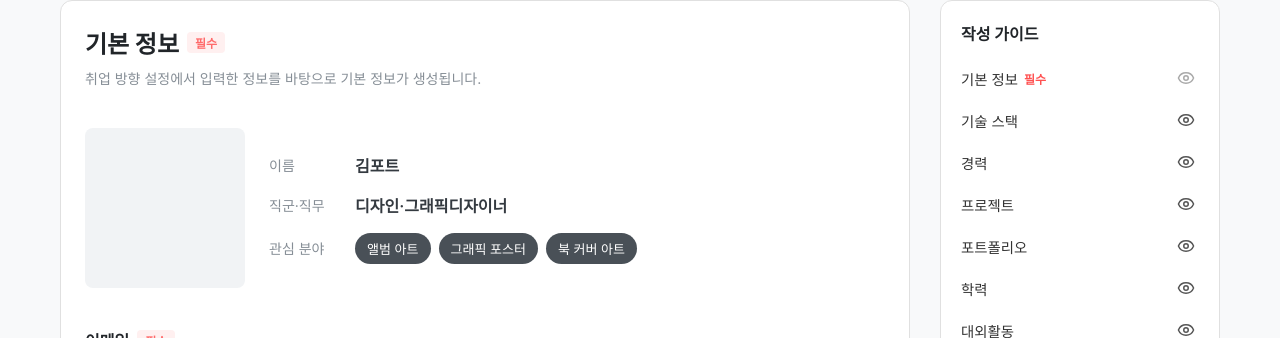
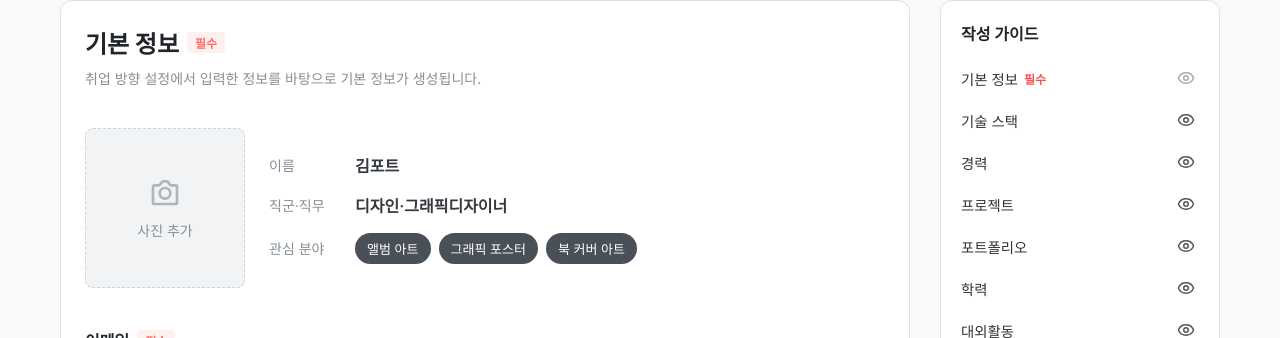
Before and after one commit to SMU-LIKELION-PROJECT-TEAM-2/resume-portfolio-frontend, a React (Vite) app: page /editor in a window 1280 px wide. Shown: the part 226-564 px from the top of the page. Built offline with nearby package versions, Linux system fonts and the light colour scheme.

Commit message:
Feat: PortfolioEditor Page 기본 정보 사진 추가 기능 구현

```diff
--- a/package.json
+++ b/package.json
@@ -41,6 +41,7 @@
     ]
   },
   "devDependencies": {
+    "@emotion/babel-plugin": "^11.13.5",
     "@vitejs/plugin-react": "^4.5.0",
     "vite": "^6.3.5"
   }
--- a/src/components/PortfolioEditorPage/form/BasicInfo.jsx
+++ b/src/components/PortfolioEditorPage/form/BasicInfo.jsx
@@ -1,4 +1,4 @@
-import React, { useState, forwardRef, useImperativeHandle } from 'react';
+import React, { useState, useEffect, useRef, forwardRef, useImperativeHandle } from 'react';
 import styled from '@emotion/styled';
 import { SectionContainer } from '../sharedStyles';
 
@@ -36,12 +36,76 @@ const ProfileSection = styled.section`
   padding-bottom: 40px;
 `;
 
-const ProfileImagePlaceholder = styled.div`
+const ProfileImageContainer = styled.div`
+  position: relative;
   width: 160px;
   height: 160px;
   background-color: #f1f3f5;
+  border: 1px dashed #ced4da;
   border-radius: 8px;
   flex-shrink: 0;
+  cursor: pointer;
+  display: flex;
+  flex-direction: column;
+  justify-content: center;
+  align-items: center;
+  overflow: hidden;
+  transition: all 0.2s ease;
+
+  &:hover {
+    border-color: #845ef7;
+    background-color: #f8f9fa;
+  }
+`;
+
+const ProfileImage = styled.img`
+  width: 100%;
+  height: 100%;
+  object-fit: cover;
+`;
+
+const ImageOverlay = styled.div`
+  position: absolute;
+  top: 0;
+  left: 0;
+  width: 100%;
+  height: 100%;
+  background-color: rgba(0, 0, 0, 0.5);
+  display: flex;
+  justify-content: center;
+  align-items: center;
+  gap: 16px;
+  opacity: 0;
+  transition: opacity 0.2s ease;
+
+  ${ProfileImageContainer}:hover & {
+    opacity: 1;
+  }
+`;
+
+const ImageActionButton = styled.button`
+  background: none;
+  border: none;
+  color: white;
+  font-size: 14px;
+  font-weight: 600;
+  cursor: pointer;
+  padding: 8px;
+
+  &:hover {
+    text-decoration: underline;
+  }
+`;
+
+const PlaceholderIcon = styled.div`
+    color: #adb5bd;
+    margin-bottom: 8px;
+`;
+
+const PlaceholderText = styled.p`
+    font-size: 14px;
+    color: #868e96;
+    margin: 0;
 `;
 
 const ProfileDetails = styled.div`
@@ -60,7 +124,7 @@ const InfoRow = styled.div`
 const InfoLabel = styled.span`
   font-size: 14px;
   color: #868e96;
-  width: 70px; // 레이블 너비 고정으로 정렬 맞춤
+  width: 70px;
 `;
 
 const InfoValue = styled.span`
@@ -130,7 +194,7 @@ const IconWrapper = styled.div`
   right: 16px;
   top: 50%;
   transform: translateY(-50%);
-  pointer-events: none; // 아이콘이 클릭되지 않도록 설정
+  pointer-events: none;
 `;
 
 const SearchIcon = () => (
@@ -163,7 +227,11 @@ const BasicInfo = forwardRef((props, ref) => {
     email: '',
     phone: '',
     address: '',
+    profileImage: null,
   });
+
+  const [imagePreview, setImagePreview] = useState(null);
+  const fileInputRef = useRef(null);
 
   const handleChange = (e) => {
     const { name, value } = e.target;
@@ -175,13 +243,9 @@ const BasicInfo = forwardRef((props, ref) => {
 
   const handleAddressSearch = () => {
     new window.daum.Postcode({
-      // 2. 사용자가 주소를 선택했을 때 실행될 콜백 함수
       oncomplete: function(data) {
-        // 도로명 주소, 지번 주소 등 다양한 주소 정보를 data 객체로 받아옵니다.
-        // 여기서는 도로명 주소를 사용합니다.
         const roadAddr = data.roadAddress;
 
-        // 3. state를 선택된 주소로 업데이트합니다.
         setBasicInfo(prev => ({
           ...prev,
           address: roadAddr,
@@ -189,6 +253,34 @@ const BasicInfo = forwardRef((props, ref) => {
       }
     }).open();
   };
+
+  const handleImageChange = (e) => {
+    const file = e.target.files[0];
+    if (file) {
+      setBasicInfo(prev => ({ ...prev, profileImage: file }));
+      if (imagePreview) {
+        URL.revokeObjectURL(imagePreview);
+      }
+      setImagePreview(URL.createObjectURL(file));
+    }
+  };
+
+  const handleRemoveImage = (e) => {
+    e.stopPropagation();
+    setBasicInfo(prev => ({ ...prev, profileImage: null }));
+    if (imagePreview) {
+      URL.revokeObjectURL(imagePreview);
+    }
+    setImagePreview(null);
+  };
+
+  useEffect(() => {
+    return () => {
+      if (imagePreview) {
+        URL.revokeObjectURL(imagePreview);
+      }
+    };
+  }, [imagePreview]);
 
   useImperativeHandle(ref, () => ({
     getComponentData: () => {
@@ -207,7 +299,31 @@ const BasicInfo = forwardRef((props, ref) => {
       </Description>
 
       <ProfileSection>
-        <ProfileImagePlaceholder />
+        <ProfileImageContainer onClick={() => fileInputRef.current.click()}>
+          <input
+            type="file"
+            ref={fileInputRef}
+            onChange={handleImageChange}
+            accept="image/jpg, image/jpeg, image/png"
+            style={{ display: 'none' }}
+          />
+
+          {imagePreview ? (
+            <>
+              <ProfileImage src={imagePreview} alt="프로필 미리보기" />
+              <ImageOverlay>
+                <ImageActionButton>변경</ImageActionButton>
+                <ImageActionButton onClick={handleRemoveImage}>삭제</ImageActionButton>
+              </ImageOverlay>
+            </>
+          ) : (
+            <>
+              <PlaceholderIcon><CameraIcon/></PlaceholderIcon>
+              <PlaceholderText>사진 추가</PlaceholderText>
+            </>
+          )}
+
+        </ProfileImageContainer>
         <ProfileDetails>
           <InfoRow>
             <InfoLabel>이름</InfoLabel>
@@ -276,4 +392,11 @@ const BasicInfo = forwardRef((props, ref) => {
   );
 });
 
+const CameraIcon = () => (
+    <svg width="32" height="32" viewBox="0 0 24 24" fill="none" xmlns="http://www.w3.org/2000/svg">
+        <path d="M20 21H4C3.44772 21 3 20.5523 3 20V8C3 7.44772 3.44772 7 4 7H7.15792C7.5955 7 8.01353 6.78644 8.28688 6.42502L9.71312 4.57498C9.98647 4.21356 10.4045 4 10.8421 4H13.1579C13.5955 4 14.0135 4.21356 14.2869 4.57498L15.7131 6.42502C15.9865 6.78644 16.4045 7 16.8421 7H20C20.5523 7 21 7.44772 21 8V20C21 20.5523 20.5523 21 20 21Z" stroke="#adb5bd" strokeWidth="2" strokeLinecap="round" strokeLinejoin="round"/>
+        <path d="M12 17C14.2091 17 16 15.2091 16 13C16 10.7909 14.2091 9 12 9C9.79086 9 8 10.7909 8 13C8 15.2091 9.79086 17 12 17Z" stroke="#adb5bd" strokeWidth="2" strokeLinecap="round" strokeLinejoin="round"/>
+    </svg>
+);
+
 export default BasicInfo;
--- a/vite.config.js
+++ b/vite.config.js
@@ -2,7 +2,13 @@ import { defineConfig } from "vite";
 import react from "@vitejs/plugin-react";
 
 export default defineConfig({
-  plugins: [react({ jsxImportSource: "@emotion/react" })],
+  plugins: [
+    react({
+      jsxImportSource: "@emotion/react",
+      babel: {
+        plugins: ['@emotion/babel-plugin'],
+      },
+    })],
   define: {
     global: 'globalThis',
   },
```
Also changed, not shown: 1 other file (tests, documents, lock files or other folders).
